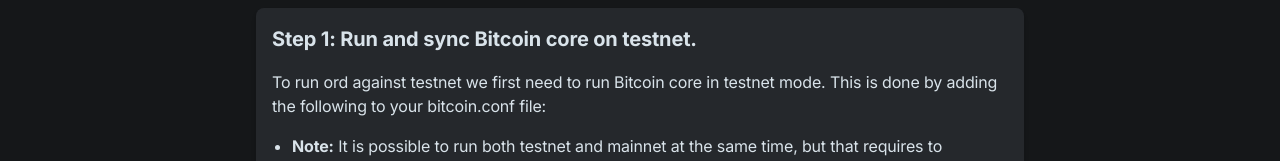
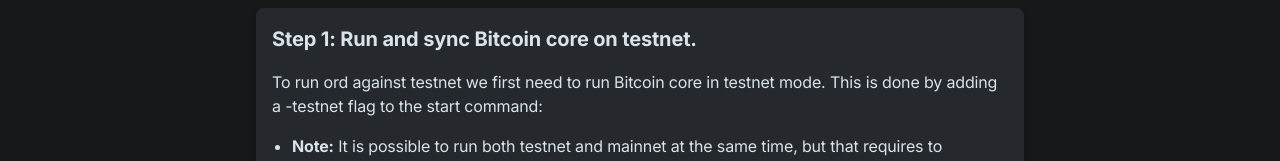
Before and after one commit to ei0haro/ordtutorial, a Next.js app: page /ordtestnet in a window 1280 px wide. Shown: the part 428-589 px from the top of the page. Built offline with nearby package versions, Linux system fonts and the light colour scheme.

Commit message:
update text

```diff
--- a/app/(default)/ordtestnet/page.tsx
+++ b/app/(default)/ordtestnet/page.tsx
@@ -22,7 +22,7 @@
     const steps = [
         {
             title: 'Step 1: Run and sync Bitcoin core on testnet.',
-            content: 'To run ord against testnet we first need to run Bitcoin core in testnet mode. This is done by adding the following to your bitcoin.conf file:',
+            content: 'To run ord against testnet we first need to run Bitcoin core in testnet mode. This is done by adding a -testnet flag to the start command:',
             listItems: [
                 '<b>Note:</b> It is possible to run both testnet and mainnet at the same time, but that requires to configuring different ports and data directories for the two setups.',
                 '<b>Note:</b> This guide expects that bitcoin core does not run on mainnet. So either quit your existing running node or configure a new datadir for testnet and also add -port=18333 (default port is 18332).',
```
